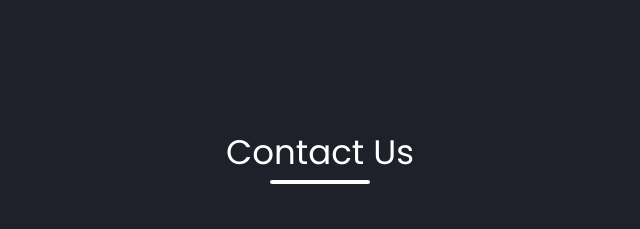
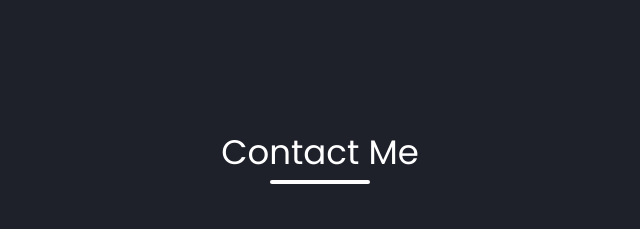
Before and after one commit to DiasRM/IMDias, a plain HTML site: page index.html in a window 1280 px wide. Shown: the part 3420-3649 px from the top of the page, 320-960 px from the left. Drawn offline with nearby package versions, Linux system fonts and the light colour scheme.

Commit message:
Update index.html

```diff
--- a/index.html
+++ b/index.html
@@ -159,7 +159,7 @@
         </div>
     </section> -->
     <section class="contact_us maxWidthAll marginAuto reveal" id="Contact">
-        <h1 class="mainHeading bigText">Contact Us</h1>
+        <h1 class="mainHeading bigText">Contact Me</h1>
         <p class="regularText">message for me</p>
         <form action="https://formspree.io/f/xoqzzyjq" method="POST" target="_blank">
             <div>
```
